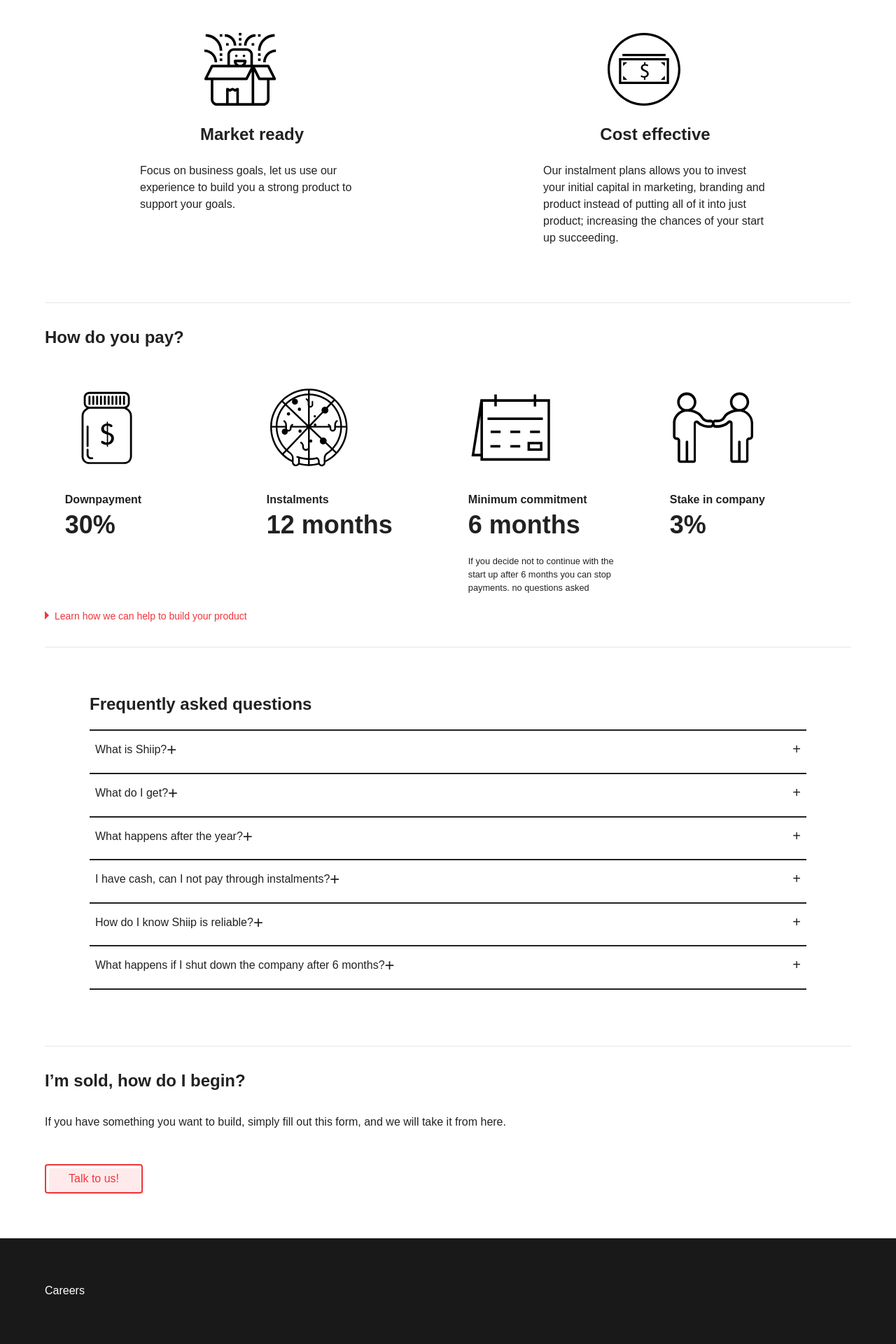
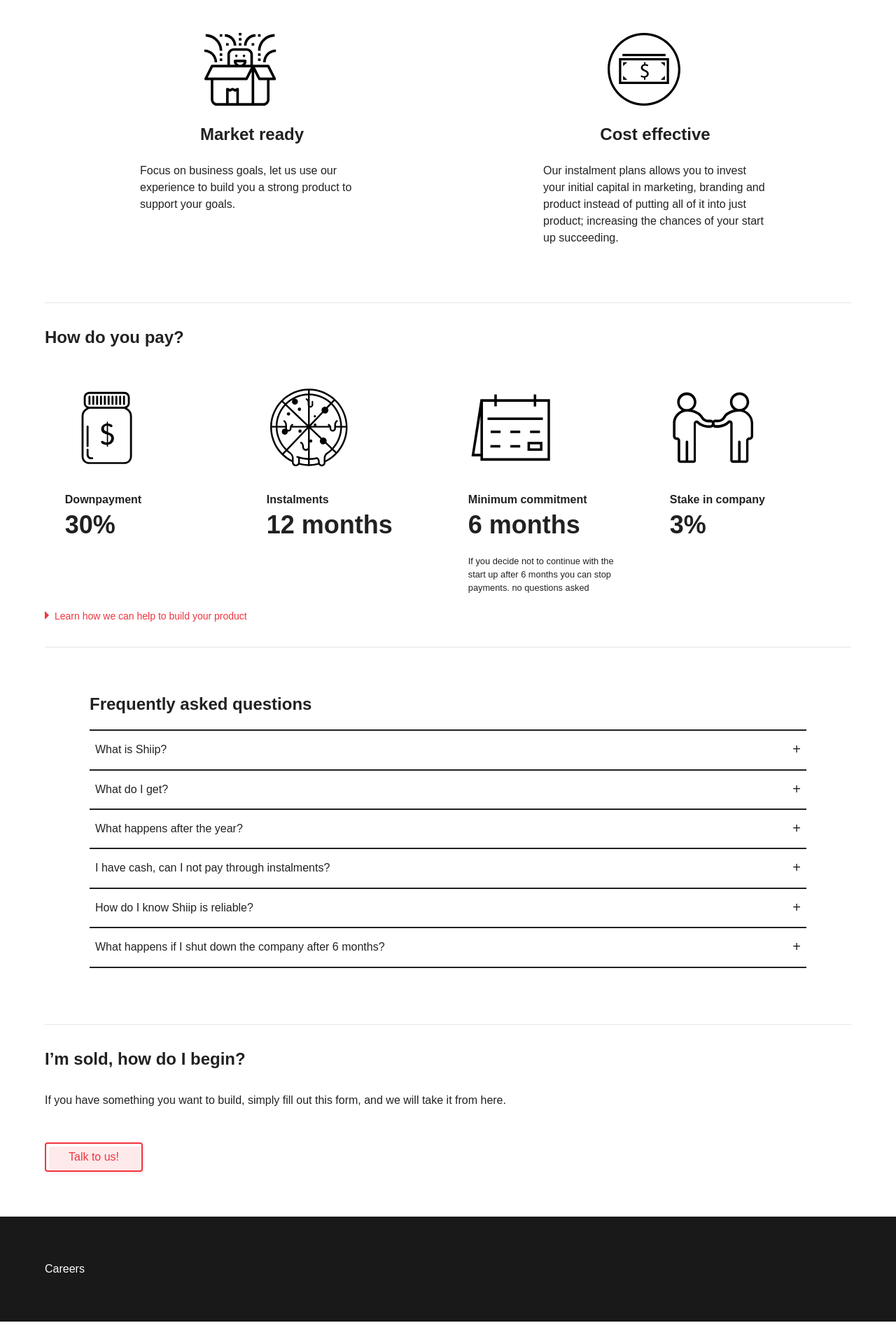
Before and after one commit to shiipio/shiip.io, a Jekyll site: the page built from index.md, in a window 1280 px wide. Shown: the part 998-2918 px from the top of the page at 70% size. Built offline with Jekyll 4.4.1, drawn with Linux system fonts in a browser that asks for light colours; nearby versions of some CDN libraries; after the commit the page ends 2886 px from its top, so only the background shows below that.

Commit message:
Fix FAQ CSS

```diff
--- a/_sass/_main.scss
+++ b/_sass/_main.scss
@@ -62,11 +62,8 @@
   }
 }
 
-.faq__question:after {
-  content: '+';
-  float: right;
-  font-size: 24px;
-  margin-top: -6px;
+.faq__question, .faq__answer {
+  width: 90%;
 }
 
 .phone {
@@ -165,7 +162,7 @@
 
 .timeline {
   position: relative;
-  height: 2000px;
+  height: 1800px;
   margin-top: 100px;
   div {
     position: absolute;
```
